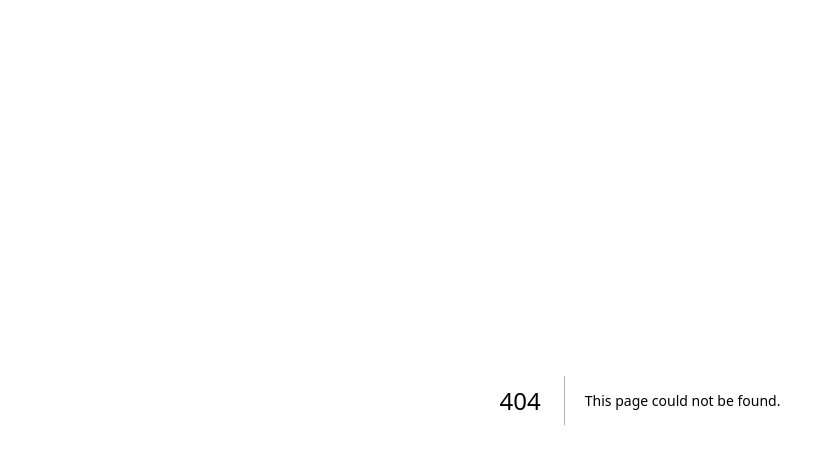
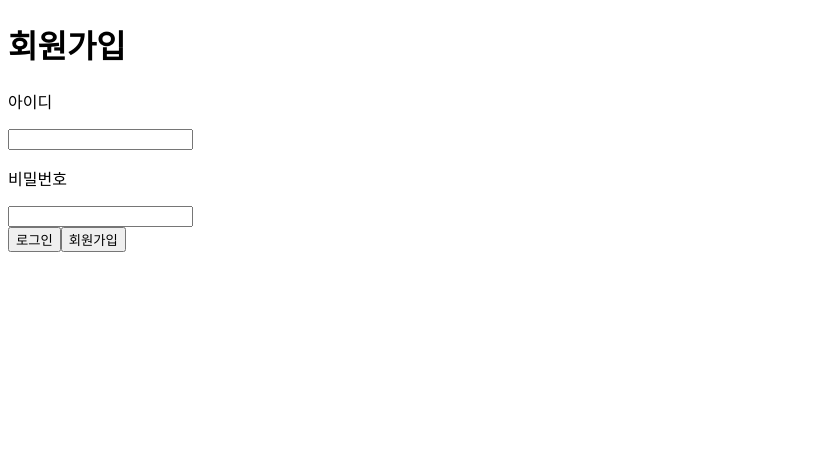
Before and after one commit to thumbthing/wanted-integration, a Next.js app: page /todo/signup in a window 1280 px wide. Before the commit this address had no page. Shown: the top 464 px of the page, without its empty margins (0-835 px from the left). Built offline with nearby package versions, Linux system fonts and the light colour scheme.

Commit message:
Feat: 로그인, 회원가입 페이지 생성(layout, SignForm 적옹)

```diff
--- /dev/null
+++ b/pages/todo/signup/index.tsx
@@ -0,0 +1,12 @@
+import SignForm from '@/components/todo/sign/SignForm';
+import TodoLayout from '../Todo.Layout';
+
+function SignUpPage() {
+  return (
+    <TodoLayout>
+      <SignForm />
+    </TodoLayout>
+  );
+}
+
+export default SignUpPage;
```
Also changed, not shown: pages/todo/signin/index.tsx (added, +13 -0 lines).
